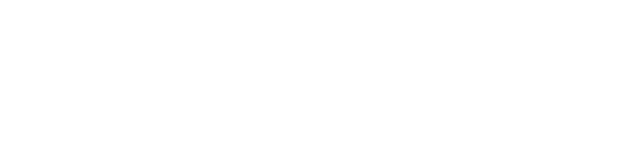
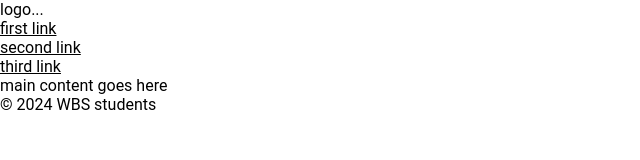
Before and after one commit to GerdBraun/MyStockPhoto, a plain HTML site: page index.html in a window 1280 px wide. Shown: the whole page, without its empty margins (0-640 px from the left). Drawn offline with Linux system fonts and the light colour scheme.

Commit message:
creating html main semantic structure

```diff
--- a/index.html
+++ b/index.html
@@ -7,6 +7,21 @@
         <title>MyStockPhoto</title>
     </head>
     <body>
-
+        <header>
+            <nav>
+                <section>logo...</section>
+                <ul>
+                    <li><a href>first link</a></li>
+                    <li><a href>second link</a></li>
+                    <li><a href>third link</a></li>
+                </ul>
+            </nav>
+        </header>
+        <main>
+            main content goes here
+        </main>
+        <footer>
+            <p>© 2024 WBS students</p>
+        </footer>
     </body>
 </html>
```
Lines whose indentation alone changed are shown as unchanged.
